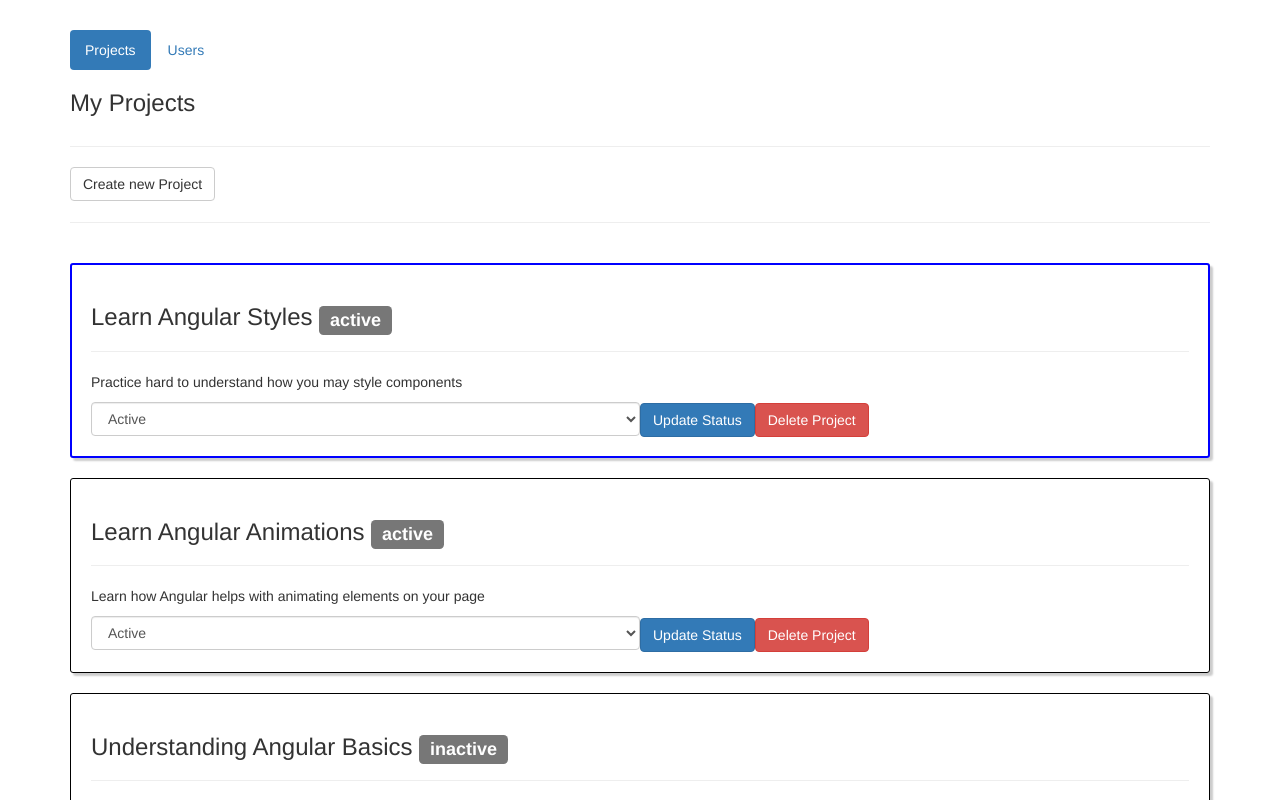
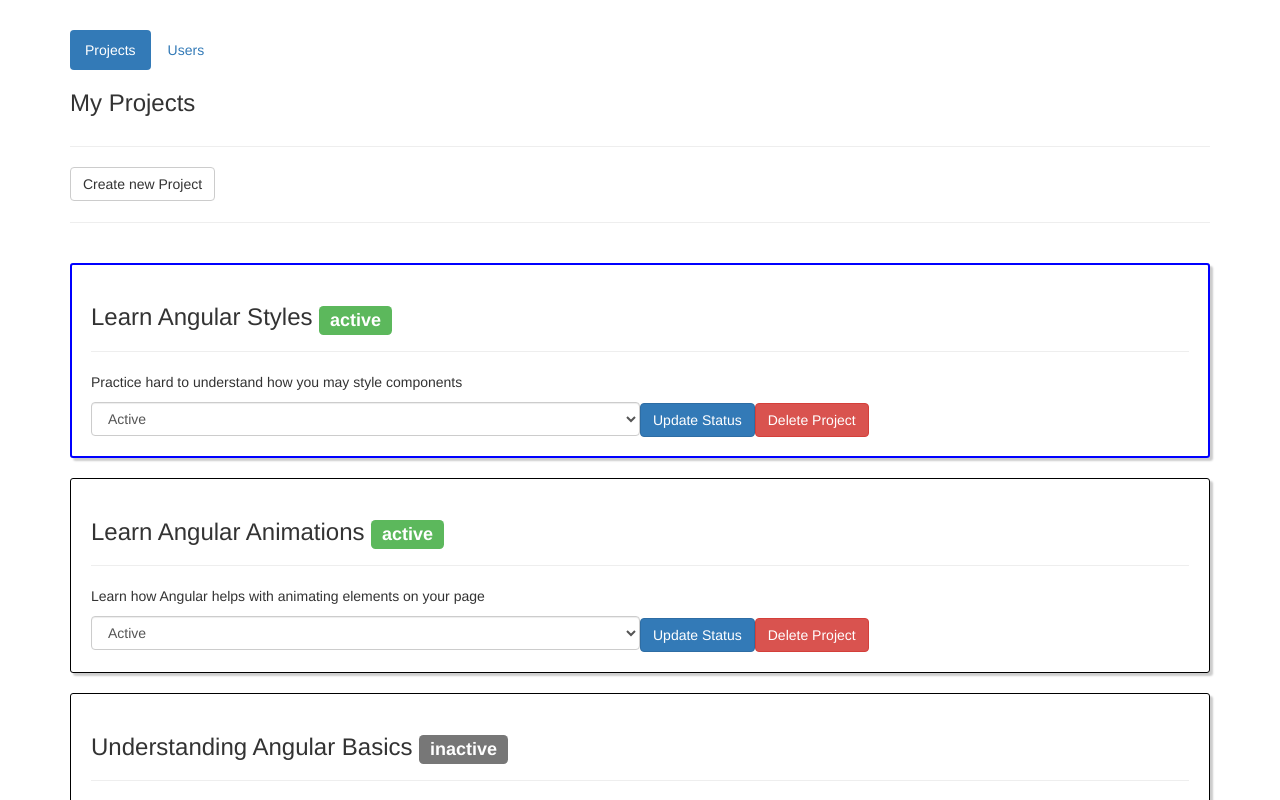
Before and after one commit to rgierczak/app-projects-list, an Angular app: page / in a window 1280 px wide. Shown: the top 800 px of the page. Built offline with nearby package versions, Linux system fonts and the light colour scheme.

Commit message:
Add style for project status label

```diff
--- a/src/app/components/project/project.component.html
+++ b/src/app/components/project/project.component.html
@@ -2,7 +2,9 @@
     {{ project.name }}
     <!-- Show different usages of ngClass and ngStyle"-->
     <span
-        class="label label-default">{{ project.status }}</span>
+        class="label"
+        [ngClass]="getProjectStatusClass()"
+    >{{ project.status }}</span>
 </h3>
 <hr>
 <p>{{ project.description }}</p>
--- a/src/app/components/project/project.component.ts
+++ b/src/app/components/project/project.component.ts
@@ -23,4 +23,14 @@ export class ProjectComponent implements OnInit {
     onDelete() {
         this.projectDeleted.emit();
     }
+
+    getProjectStatusClass() {
+        let status = this.project.status;
+
+        return {
+            'label-success': (status === 'active'),
+            'label-default': (status === 'inactive'),
+            'label-danger': (status === 'critical')
+        }
+    }
 }
```
